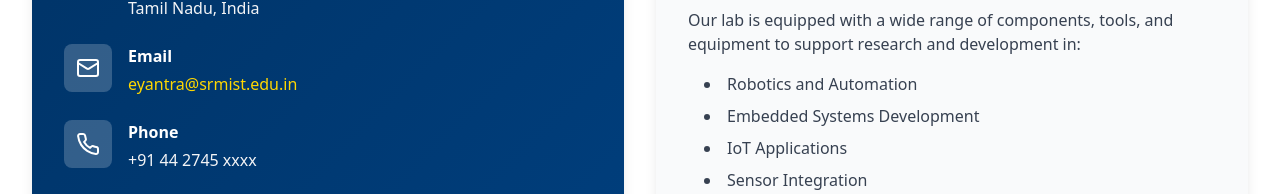
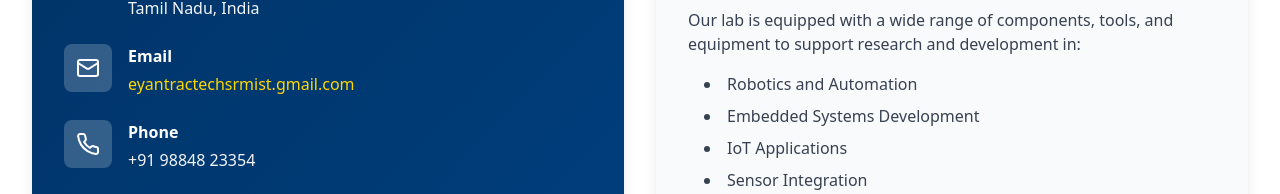
Before and after one commit to nainesh15gorle/App_project, a React (Vite) app: page /contact in a window 1280 px wide. Shown: the part 404-598 px from the top of the page. Built offline with nearby package versions, Linux system fonts and the light colour scheme; no server answers; sample sign-in values are in the browser's storage.

Commit message:
modified the contact details

```diff
--- a/src/components/Contact.tsx
+++ b/src/components/Contact.tsx
@@ -35,10 +35,10 @@ export default function Contact() {
                 <div>
                   <h4 className="font-semibold mb-1">Email</h4>
                   <a
-                    href="mailto:eyantra@srmist.edu.in"
+                    href="mailto:eyantractechsrmist.gmail.com"
                     className="text-[#FFD700] hover:underline"
                   >
-                    eyantra@srmist.edu.in
+                    eyantractechsrmist.gmail.com
                   </a>
                 </div>
               </div>
@@ -49,7 +49,7 @@ export default function Contact() {
                 </div>
                 <div>
                   <h4 className="font-semibold mb-1">Phone</h4>
-                  <p className="text-gray-100">+91 44 2745 xxxx</p>
+                  <p className="text-gray-100">+91 98848 23354 </p>
                 </div>
               </div>
 
--- a/src/components/Footer.tsx
+++ b/src/components/Footer.tsx
@@ -16,7 +16,7 @@ export default function Footer() {
                 className="w-15 h-10 object-contain rounded-lg bg-white bg-opacity-20 p-1"
               />
               <div>
-                <h3 className="font-bold text-lg">SRM E-Yantra Lab</h3>
+                <h3 className="font-bold text-lg">Spatial Computing Lab</h3>
                 <p className="text-sm text-gray-300">Inventory Management System</p>
               </div>
             </div>
--- a/src/components/Hero.tsx
+++ b/src/components/Hero.tsx
@@ -57,7 +57,7 @@ export default function Hero() {
 
             {/* Title */}
             <h1 className="text-4xl md:text-5xl lg:text-6xl font-bold mb-6 leading-tight">
-              SRM E-Yantra Lab
+              Spatial Computing Lab
               <br />
               <span className="text-[#FFD700]">Inventory Management</span>
             </h1>
```
Also changed, not shown: 1 other file (tests, documents, lock files or other folders).
